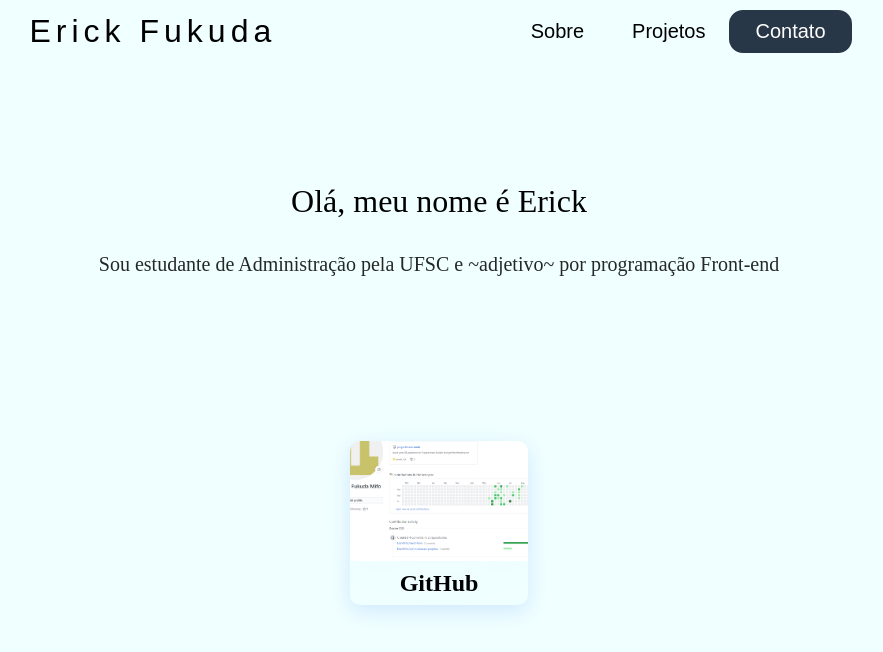
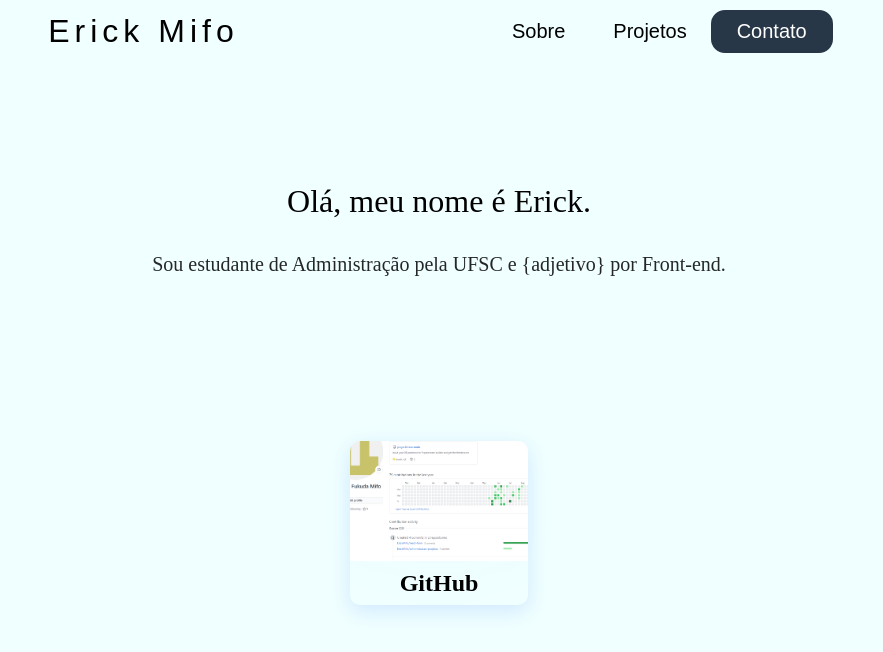
Before and after one commit to ErickMifo/Portfolio, a React (Create React App) app: page / in a window 1280 px wide. Shown: the top 652 px of the page, without its empty margins (201-1084 px from the left). Built offline with nearby package versions, Linux system fonts and the light colour scheme.

Commit message:
page transition

```diff
--- a/package.json
+++ b/package.json
@@ -9,6 +9,7 @@
     "@testing-library/react": "^11.1.0",
     "@testing-library/user-event": "^12.1.10",
     "formik": "^2.2.1",
+    "framer-motion": "^2.9.4",
     "react": "^17.0.1",
     "react-dom": "^17.0.1",
     "react-router-dom": "^5.2.0",
--- a/src/App.js
+++ b/src/App.js
@@ -4,24 +4,27 @@ import "./App.css";
 import { BrowserRouter as Router, Switch, Route } from "react-router-dom";
 import Contato from './components/contato';
 import Projetos from './components/projetos';
+import { AnimatePresence } from 'framer-motion';
 
 function App() {
   return (
     <div className="App">
     <Router>
-    <Switch>
+    <Route
+        render={({ location }) => (
+    <AnimatePresence initial={false} exitBeforeEnter>
+    <Switch location={location} key={location.pathname}>
       <Route exact path="/" component={Home} />
-    </Switch>
 
-    <Switch>
+
       <Route  path="/contato" component={Contato} />
-    </Switch>
 
-    <Switch>
+
       <Route  path="/projetos" component={Projetos} />
     </Switch>
-
-
+    </AnimatePresence>
+        )}
+        />
   </Router>
   </div>
   );
--- a/src/components/cards/styles.css
+++ b/src/components/cards/styles.css
@@ -15,7 +15,7 @@
   flex: 1;
   margin: 0 3rem;
   border-radius: 10px;
-  animation: cardmove 20s;
+  animation: cardmove 15s;
 }
 
 @keyframes cardmove {
--- a/src/components/contato/index.js
+++ b/src/components/contato/index.js
@@ -1,11 +1,13 @@
+import { motion } from 'framer-motion';
 import React from 'react';
 import NavBar from '../navbar'
 
 function Contato() {
     return(
-        <div>
+        <motion.div
+        exit='out'>
             <NavBar />
-        </div>
+        </motion.div>
     )
 }
 
--- a/src/components/home/index.js
+++ b/src/components/home/index.js
@@ -3,21 +3,27 @@ import "./styles.css";
 import Typed from "react-typed";
 import NavBar from '../navbar'
 import CardsHome from "../cards/cardsHome";
+import { motion } from "framer-motion";
 
 const subTexto =
-"Sou estudante de Administração pela UFSC e ~adjetivo~ por programação Front-end"
+"Sou estudante de Administração pela UFSC e {adjetivo} por Front-end."
+
+
 
 function Home() {
   return (
 
 <>
     <NavBar />
-    <div className="home">
+    <motion.div
+    exit={{ opacity: 0 }}
+    transition={{duration: 0.6}}
+    className="home">
 
     <Typed
         className="typedTitle"
         strings={[
-          "Olá, meu nome é Erick"
+          "Olá, meu nome é Erick."
         ]}
         typeSpeed={50}
         cursorChar=""
@@ -26,7 +32,7 @@ function Home() {
         <p className="Sub">{subTexto}</p>
 
         <CardsHome />
- </div>
+ </motion.div>
 </>
 
   );
--- a/src/components/navbar/index.js
+++ b/src/components/navbar/index.js
@@ -15,7 +15,7 @@ setClick(!click)
     return(
         <div className="navBar">
             <Link to="/">
-            <button className="buttonHome"> Erick Fukuda </button>
+            <button className="buttonHome"> Erick Mifo </button>
             </Link>
             <div className={click ? "nav-active" : "nav-links"}>
             <button className="buttonProjetos"> Sobre </button>
--- a/src/components/projetos/index.js
+++ b/src/components/projetos/index.js
@@ -1,21 +1,35 @@
+import { motion } from 'framer-motion';
 import React from 'react';
 import CardsProjects from '../cards/cardsProjects';
 import NavBar from '../navbar';
 import './styles.css'
 
+const initial = { opacity: 0 }
+const animate = { opacity: 1 }
+const interesse = "São do meu interesse: JavaScript, CSS, HTML, Reactjs e Nodejs"
 function Projetos() {
     return (
         <div>
             <NavBar />
-            <div className="projects">
+            <motion.div
+            exit='out'
+            className="projects">
 
          <div  className="mainText">
-            <h1 className="titleproject">  Aqui estão alguns dos meus projetos. </h1>
-            <p className="interests"> São do meu interesse: JavaScript, CSS, HTML, Reactjs e Nodejs</p>
+            <motion.h1
+                  initial={initial}
+                  animate={animate}
+                  transition={{duration: 1}}
+            className="titleproject">  Aqui estão alguns dos meus projetos. </motion.h1>
+            <motion.p
+                  initial={initial}
+                  animate={animate}
+                  transition={{duration: 6}}
+            className="interests">{interesse}</motion.p>
         </div>
 
             <CardsProjects />
-            </div>
+            </motion.div>
         </div>
     )
 }
```
Also changed, not shown: 1 other file (tests, documents, lock files or other folders).
